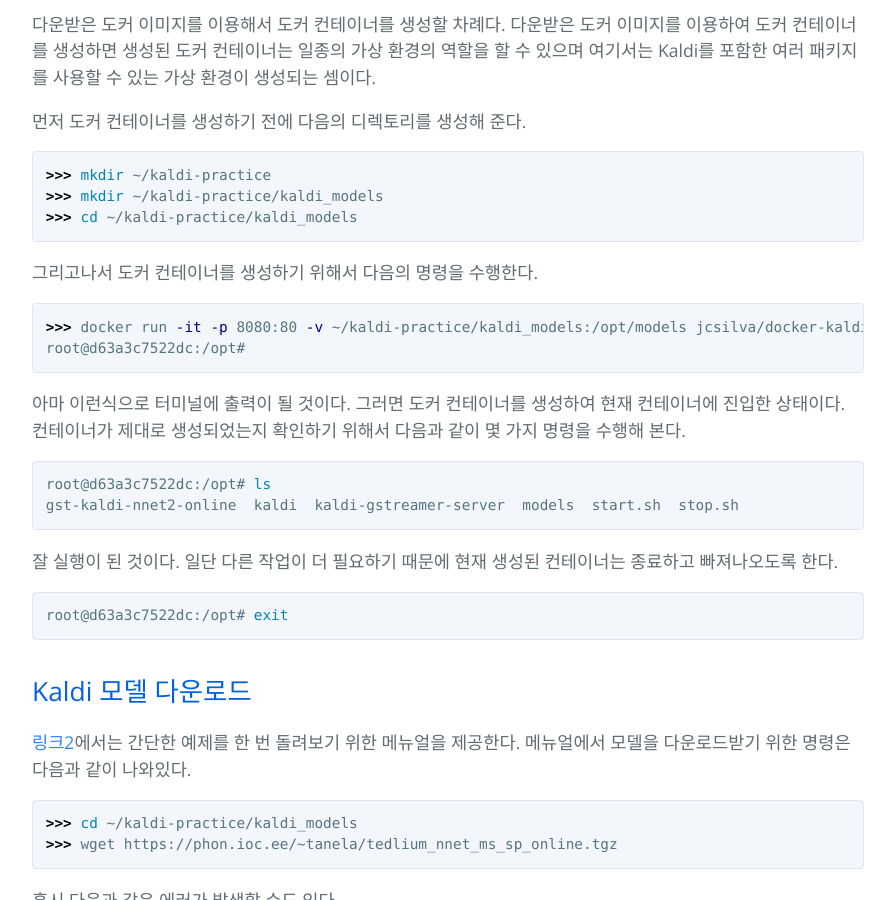
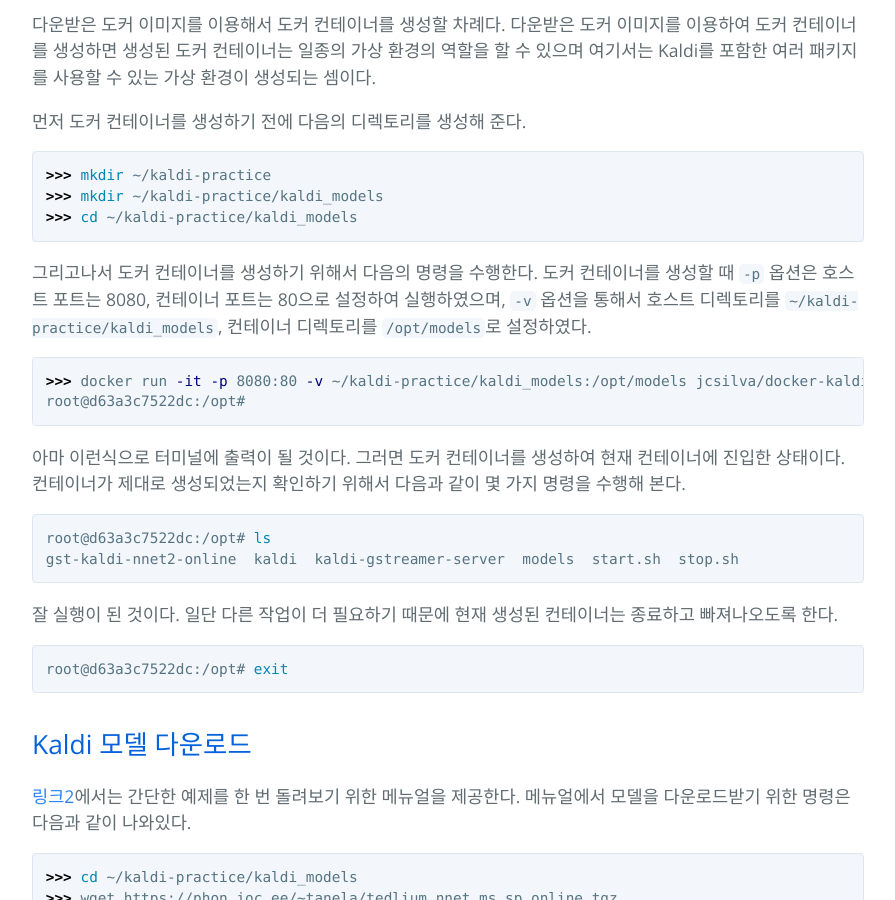
Before and after one commit to hcnoh/hcnoh.github.io, a Jekyll site: the page built from _posts/2019-02-28-kaldi-gstreamer-server.md, in a window 1280 px wide and 900 px high, scrolled down 2745 px. Shown: the whole window, without its empty margins (192-1087 px from the left). Built offline with Jekyll 4.4.1, drawn with Linux system fonts in a browser that asks for light colours; comment, search, counter and statistics services are not loaded; some of the changed text lies outside the part shown.

Commit message:
Update 2019-02-28-kaldi-gstreamer-server.md

````diff
--- a/_posts/2019-02-28-kaldi-gstreamer-server.md
+++ b/_posts/2019-02-28-kaldi-gstreamer-server.md
@@ -107,7 +107,7 @@ jcsilva/docker-kaldi-gstreamer-server   latest              13d616ef11e1
 >>> cd ~/kaldi-practice/kaldi_models
 ```
 
-그리고나서 도커 컨테이너를 생성하기 위해서 다음의 명령을 수행한다.
+그리고나서 도커 컨테이너를 생성하기 위해서 다음의 명령을 수행한다. 도커 컨테이너를 생성할 때 `-p` 옵션은 호스트 포트는 8080, 컨테이너 포트는 80으로 설정하여 실행하였으며, `-v` 옵션을 통해서 호스트 디렉토리를 `~/kaldi-practice/kaldi_models`, 컨테이너 디렉토리를 `/opt/models`로 설정하였다.
 
 ```bash
 >>> docker run -it -p 8080:80 -v ~/kaldi-practice/kaldi_models:/opt/models jcsilva/docker-kaldi-gstreamer-server:latest /bin/bash
@@ -221,3 +221,9 @@ sample_english_nnet2.yaml                          100%[========================
 
 ## Master 서버와 Worker 서버를 같은 머신에 실행하는 방법
 Master 서버와 Worker 서버를 다른 머신에 실행할 수도 있겠지만 간단한 예제를 위해서는 같은 머신에 실행하는 방법을 수행하는 것을 먼저 해보는 것이 좋다.
+
+일단 다음의 명령을 수행한다.
+
+```bash
+>>> docker run -it -p 8080:80 -v ~/kaldi-practice/kaldi_models:/opt/models jcsilva/docker-kaldi-gstreamer-server:latest /bin/bash
+```
````
